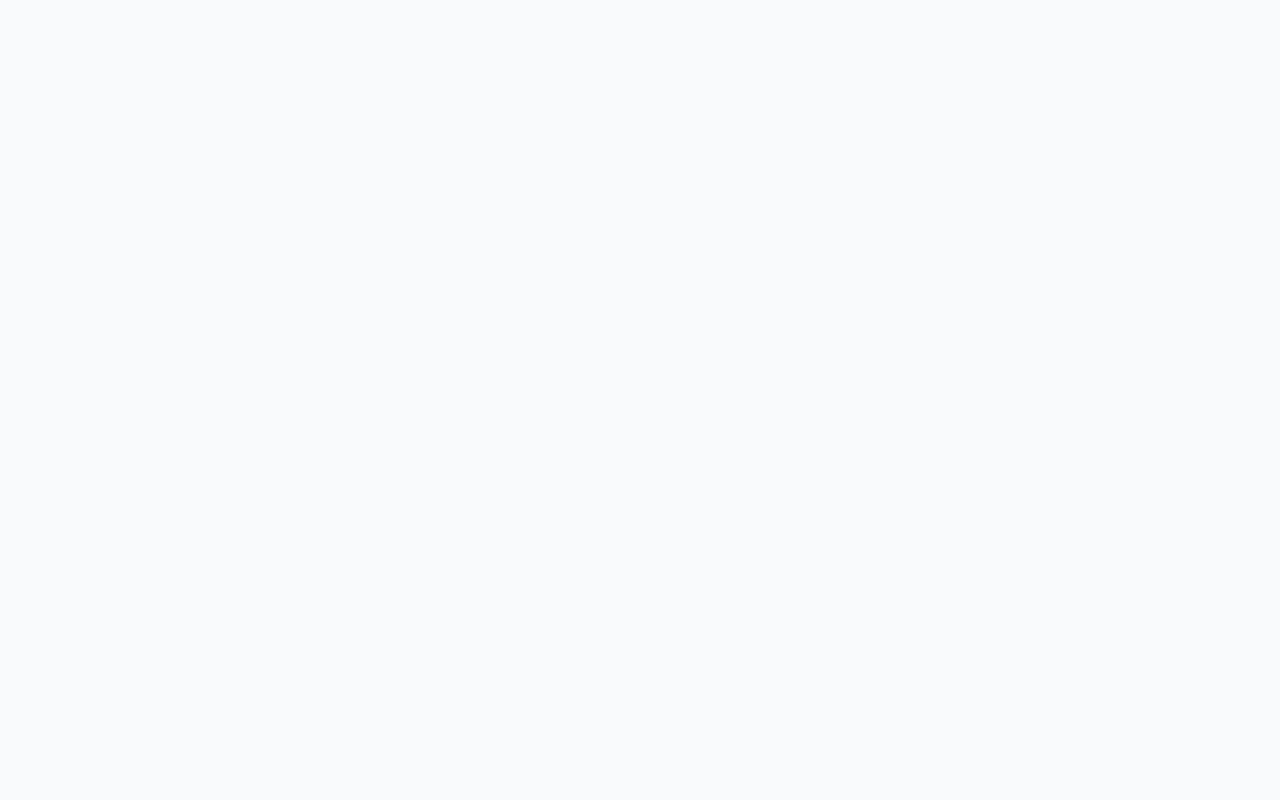
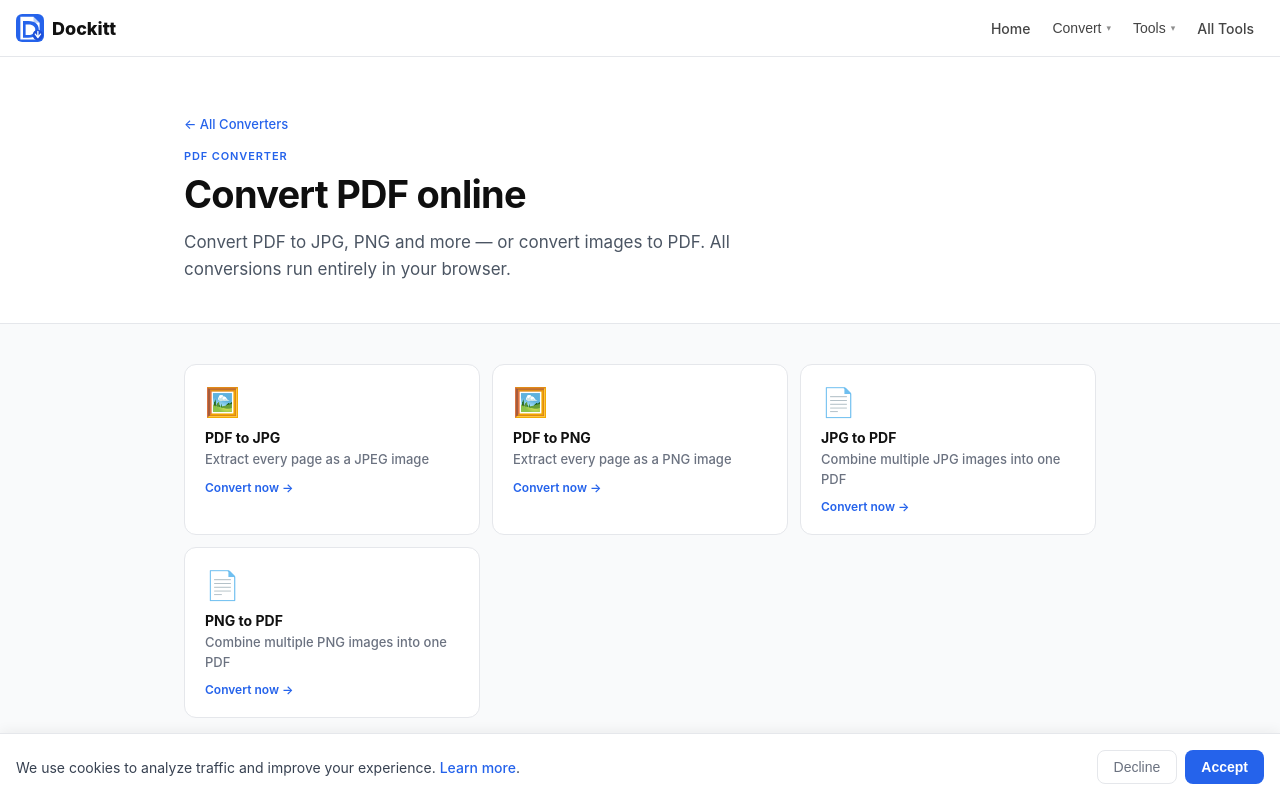
Before and after one commit to rafalsulkowski55/dockitt-tools, a Next.js app: page /convert-pdf in a window 1280 px wide. Before the commit this address had no page. Shown: the top 800 px of the page. Built offline with nearby package versions, Linux system fonts and the light colour scheme.

Commit message:
fix: add missing /convert-pdf index page

```diff
--- /dev/null
+++ b/app/convert-pdf/page.tsx
@@ -0,0 +1,90 @@
+import type { Metadata } from "next";
+import Link from "next/link";
+import { getAllConvertVariants } from "@/data/convert/variants";
+
+export const metadata: Metadata = {
+  title: "Convert PDF Online — Free PDF Converter | Dockitt",
+  description: "Free online PDF converter. Convert PDF to JPG, PNG, or convert JPG and PNG to PDF. Runs entirely in your browser — no upload, no account needed.",
+  openGraph: {
+    title: "Convert PDF Online — Free PDF Converter | Dockitt",
+    description: "Free online PDF converter. Convert PDF to JPG, PNG, or convert JPG and PNG to PDF. Runs entirely in your browser — no upload, no account needed.",
+    url: "https://www.dockitt.com/convert-pdf",
+    siteName: "Dockitt",
+    locale: "en_US",
+    type: "website",
+  },
+};
+
+const VARIANT_META: Record<string, { icon: string; desc: string }> = {
+  "pdf-to-jpg": { icon: "🖼️", desc: "Extract every page as a JPEG image" },
+  "pdf-to-png": { icon: "🖼️", desc: "Extract every page as a PNG image" },
+  "jpg-to-pdf": { icon: "📄", desc: "Combine multiple JPG images into one PDF" },
+  "png-to-pdf": { icon: "📄", desc: "Combine multiple PNG images into one PDF" },
+};
+
+export default function ConvertPdfPage() {
+  const variants = getAllConvertVariants();
+
+  return (
+    <main style={{ background: "#f9fafb", minHeight: "100vh" }}>
+
+      {/* Hero */}
+      <section style={{ background: "#ffffff", borderBottom: "1px solid #e5e7eb" }}>
+        <div style={{ maxWidth: "960px", margin: "0 auto", padding: "56px 24px 40px" }}>
+          <nav style={{ marginBottom: "16px" }}>
+            <Link href="/convert" style={{ fontSize: "13px", color: "#2563eb", textDecoration: "none", fontWeight: 500 }}>
+              ← All Converters
+            </Link>
+          </nav>
+          <p style={{ fontSize: "11px", fontWeight: 600, letterSpacing: "0.08em", textTransform: "uppercase", color: "#2563eb", marginBottom: "8px" }}>
+            PDF Converter
+          </p>
+          <h1 style={{ fontSize: "clamp(24px, 4vw, 38px)", fontWeight: 700, color: "#0f0f0f", letterSpacing: "-0.02em", marginBottom: "12px", marginTop: 0 }}>
+            Convert PDF online
+          </h1>
+          <p style={{ fontSize: "17px", color: "#4b5563", lineHeight: 1.6, marginBottom: 0, marginTop: 0, maxWidth: "560px" }}>
+            Convert PDF to JPG, PNG and more — or convert images to PDF. All conversions run entirely in your browser.
+          </p>
+        </div>
+      </section>
+
+      {/* Cards */}
+      <section>
+        <div style={{ maxWidth: "960px", margin: "0 auto", padding: "40px 24px" }}>
+          <div style={{ display: "grid", gridTemplateColumns: "repeat(auto-fill, minmax(220px, 1fr))", gap: "12px" }}>
+            {variants.map((v) => {
+              const meta = VARIANT_META[v.slug] ?? { icon: "🔄", desc: v.description };
+              return (
+                <Link key={v.slug} href={`/convert-pdf/${v.slug}`} style={{ textDecoration: "none" }}>
+                  <div style={{
+                    background: "#ffffff",
+                    border: "1px solid #e5e7eb",
+                    borderRadius: "12px",
+                    padding: "20px",
+                    display: "flex",
+                    flexDirection: "column",
+                    gap: "10px",
+                    height: "100%",
+                  }}>
+                    <span style={{ fontSize: "28px" }}>{meta.icon}</span>
+                    <div>
+                      <p style={{ fontSize: "14px", fontWeight: 700, color: "#111", margin: "0 0 4px" }}>{v.name}</p>
+                      <p style={{ fontSize: "13px", color: "#6b7280", margin: 0, lineHeight: 1.5 }}>{meta.desc}</p>
+                    </div>
+                    <p style={{ fontSize: "12px", color: "#2563eb", fontWeight: 600, margin: 0 }}>Convert now →</p>
+                  </div>
+                </Link>
+              );
+            })}
+          </div>
+
+          <div style={{ marginTop: "32px", padding: "16px 20px", background: "#f0fdf4", border: "1px solid #bbf7d0", borderRadius: "10px", display: "flex", alignItems: "center", gap: "10px", fontSize: "13px", color: "#14532d" }}>
+            <span style={{ flexShrink: 0 }}>✅</span>
+            <span><strong>All conversions run in your browser.</strong> Your files never leave your device — no upload, no server, complete privacy.</span>
+          </div>
+        </div>
+      </section>
+
+    </main>
+  );
+}
```
